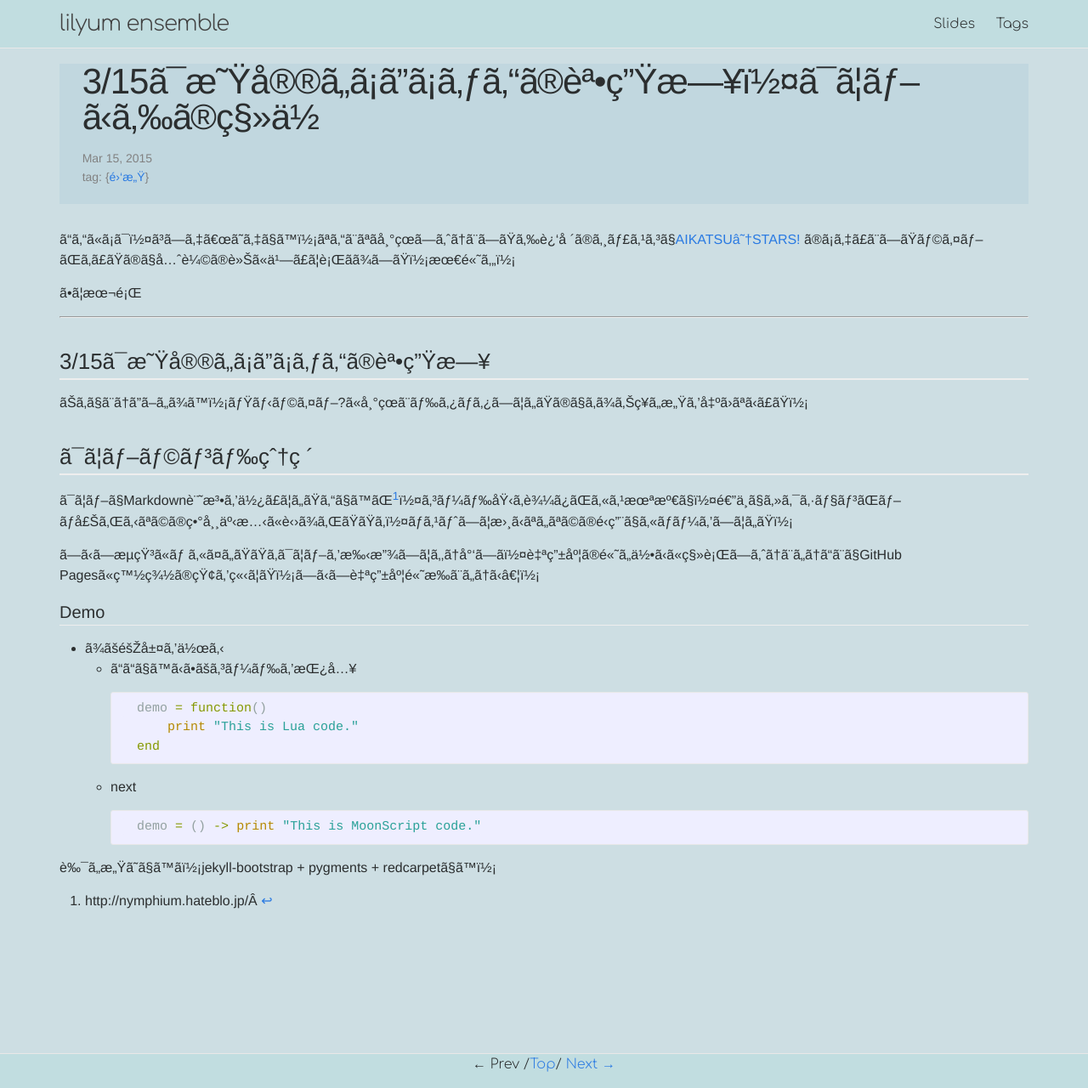
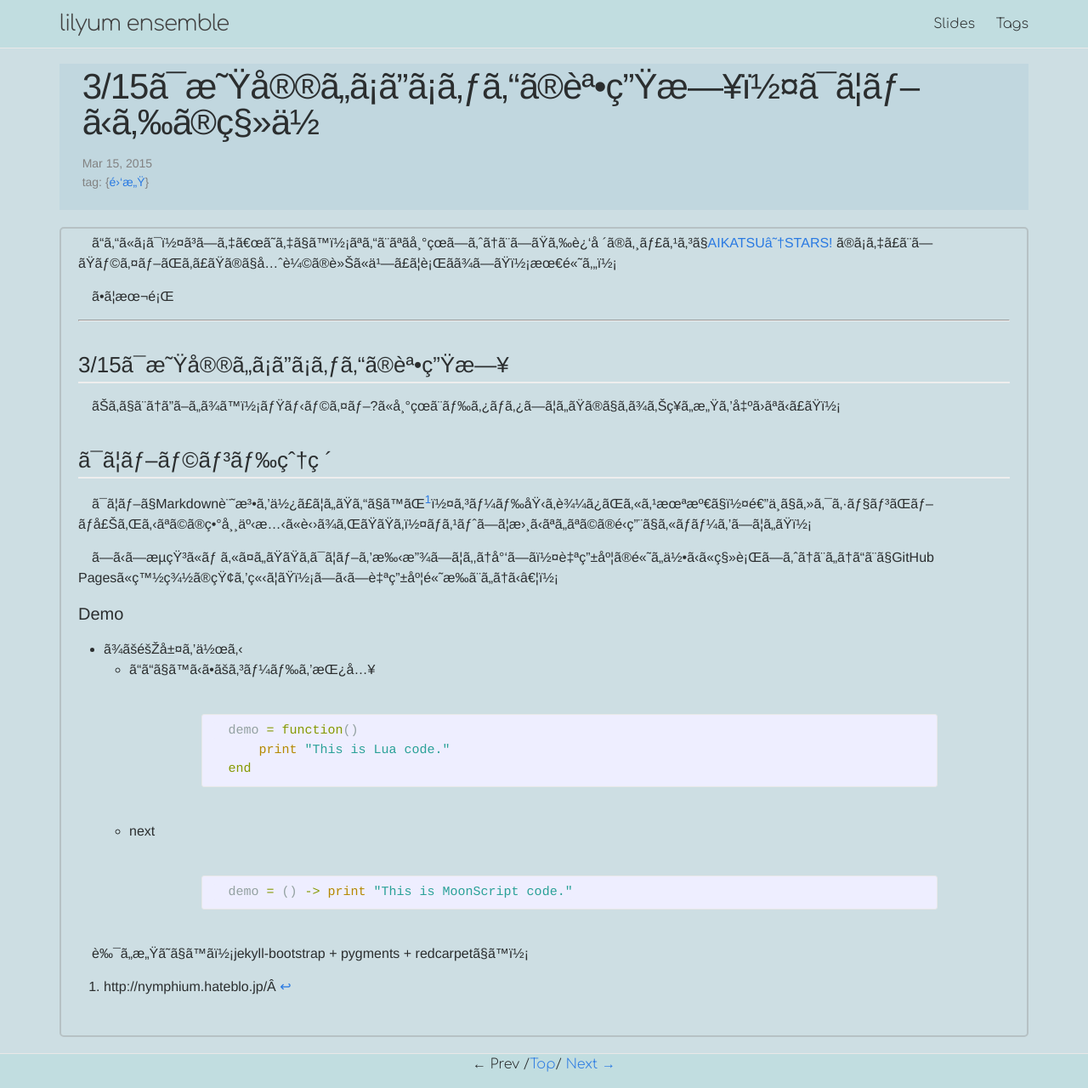
Before and after one commit to Nymphium/nymphium.github.io, a Jekyll site: the page built from _posts/2015-03-15-ikou.md, in a window 1280 px wide and 1280 px high. Shown: the whole window at 85% size. Built offline with Jekyll 4.4.1, drawn with Linux system fonts in a browser that asks for light colours; some web fonts are replaced; Markdown is read by kramdown in place of the engine named in the settings; a script that is not in the unit is left out.

Commit message:
deploy at 2016-09-26 22:26:12 +0900

```diff
--- a/_includes/head.html
+++ b/_includes/head.html
@@ -8,5 +8,5 @@
     <link rel="stylesheet" href="{{ "/css/main.css" | prepend: site.baseurl }}">
     <link rel="canonical" href="{{ page.url | replace:'index.html','' | prepend: site.baseurl | prepend: site.url }}">
     <link rel="alternate" type="application/rss+xml" title="{{ site.title }}" href="{{ "/feed.xml" | prepend: site.baseurl | prepend: site.url }}">
-    <link href="https://fonts.googleapis.com/css?family=Comfortaa:300|Droid+Sans+Mono" rel="stylesheet">
+    <link href="https://fonts.googleapis.com/css?family=Comfortaa:300|Droid+Sans+Mono|Crimson+Text:400,400i" rel="stylesheet">
   </head>
--- a/_sass/_base.scss
+++ b/_sass/_base.scss
@@ -86,34 +86,40 @@ h1, h2, h3, h4, h5, h6 {
 }
 
 article {
+	> .post-content > p {
+		text-indent: 1rem;
+	}
+
 	header {
 		background: rgba(166, 200, 212, 0.3);
-		padding: 0pt 20pt 5pt 20pt;
+		padding: 5pt 20pt 5pt 20pt;
 	}
 
 	.post-content[itemprop="articleBody"] {
-		// margin-bottom: -2rem;
+		border-style: solid;
+		border-color: rgba(138, 138, 138, 0.35);
+		border-width: 2px;
+		border-radius: 5px;
+		padding: 5px 20px 30px 20px;
+		margin-top: -10px;
 
-		h1 {
+		h1:not(:first-child) {
 			border-bottom: solid 3px #eee;
 			margin-top: 2rem;
 		}
 
-		h2 {
+		h2:not(:first-child) {
 			border-bottom: solid 2px #eee;
 			margin-top: 2rem;
 		}
 
 		h3, h4, h5, h6 {
+			:not(:first-child) {
 				border-bottom: solid 1px #eee;
 				margin-top: 1rem;
 			}
 		}
 	}
-
-.github-widget {
-	margin-top: 1rem;
-	margin-bottom: 1rem;
 }
 
 // div.pagination.btn-group {
@@ -164,8 +170,7 @@ blockquote {
 /**
  * Code formatting
  */
-pre,
-code {
+pre, code {
 	font-size: 15px;
 	border: 1px solid $grey-color-light;
 	border-radius: 3px;
@@ -230,7 +235,6 @@ pre {
  * Icons
  */
 .icon {
-
 	> svg {
 		display: inline-block;
 		width: 16px;
--- /dev/null
+++ b/_sass/_github-widget.scss
@@ -0,0 +1,6 @@
+.github-widget {
+	margin: 0 auto;
+	margin-top: 1rem;
+	margin-bottom: 1rem;
+	max-width: $widget-percent;
+}
--- /dev/null
+++ b/_sass/_mathjax.scss
@@ -0,0 +1,9 @@
+.MathJax_Display {
+	margin: 0 auto !important;
+	max-width: $widget-percent !important;
+	background: rgba(128, 128, 128, 0.17) !important;
+	overflow-x: auto !important;
+	font: $base-font-weight  #{$base-font-size}/#{$base-line-height} 'Crimson Text', serif;
+	padding-bottom: 5px;
+	padding-top: 5px;
+}
--- a/_sass/_syntax.scss
+++ b/_sass/_syntax.scss
@@ -1,84 +1,81 @@
-/* http://mattn.kaoriya.net/software/20160215110235.htm */
-ghlight {
-	background-color: #cccccc;
-	padding: 7px 7px 7px 10px;
-	border: 1px solid #ddd;
-	-moz-box-shadow: 3px 3px rgba(0,0,0,0.1);
-	-webkit-box-shadow: 3px 3px rgba(0,0,0,0.1);
-	box-shadow: 3px 3px rgba(0,0,0,0.1);
-	margin: 20px 0 20px 0;
-	overflow: hidden;
-}
-
 code {
 	font-family: 'Droid Sans Mono', 'Bitstream Vera Sans Mono','Courier', monospace;
 }
 
-.highlight .c { color: #586E75 } /* Comment */
-.highlight .err { color: #93A1A1 } /* Error */
-.highlight .g { color: #93A1A1 } /* Generic */
-.highlight .k { color: #859900 } /* Keyword */
-.highlight .l { color: #93A1A1 } /* Literal */
-.highlight .n { color: #93A1A1 } /* Name */
-.highlight .o { color: #859900 } /* Operator */
-.highlight .x { color: #CB4B16 } /* Other */
-.highlight .p { color: #93A1A1 } /* Punctuation */
-.highlight .cm { color: #586E75 } /* Comment.Multiline */
-.highlight .cp { color: #859900 } /* Comment.Preproc */
-.highlight .c1 { color: #586E75 } /* Comment.Single */
-.highlight .cs { color: #859900 } /* Comment.Special */
-.highlight .gd { color: #2AA198 } /* Generic.Deleted */
-.highlight .ge { color: #93A1A1; font-style: italic } /* Generic.Emph */
-.highlight .gr { color: #DC322F } /* Generic.Error */
-.highlight .gh { color: #CB4B16 } /* Generic.Heading */
-.highlight .gi { color: #859900 } /* Generic.Inserted */
-.highlight .go { color: #93A1A1 } /* Generic.Output */
-.highlight .gp { color: #93A1A1 } /* Generic.Prompt */
-.highlight .gs { color: #93A1A1; font-weight: bold } /* Generic.Strong */
-.highlight .gu { color: #CB4B16 } /* Generic.Subheading */
-.highlight .gt { color: #93A1A1 } /* Generic.Traceback */
-.highlight .kc { color: #CB4B16 } /* Keyword.Constant */
-.highlight .kd { color: #268BD2 } /* Keyword.Declaration */
-.highlight .kn { color: #859900 } /* Keyword.Namespace */
-.highlight .kp { color: #859900 } /* Keyword.Pseudo */
-.highlight .kr { color: #268BD2 } /* Keyword.Reserved */
-.highlight .kt { color: #DC322F } /* Keyword.Type */
-.highlight .ld { color: #93A1A1 } /* Literal.Date */
-.highlight .m { color: #2AA198 } /* Literal.Number */
-.highlight .s { color: #2AA198 } /* Literal.String */
-.highlight .na { color: #93A1A1 } /* Name.Attribute */
-.highlight .nb { color: #B58900 } /* Name.Builtin */
-.highlight .nc { color: #268BD2 } /* Name.Class */
-.highlight .no { color: #CB4B16 } /* Name.Constant */
-.highlight .nd { color: #268BD2 } /* Name.Decorator */
-.highlight .ni { color: #CB4B16 } /* Name.Entity */
-.highlight .ne { color: #CB4B16 } /* Name.Exception */
-.highlight .nf { color: #268BD2 } /* Name.Function */
-.highlight .nl { color: #93A1A1 } /* Name.Label */
-.highlight .nn { color: #93A1A1 } /* Name.Namespace */
-.highlight .nx { color: #555 } /* Name.Other */
-.highlight .py { color: #93A1A1 } /* Name.Property */
-.highlight .nt { color: #268BD2 } /* Name.Tag */
-.highlight .nv { color: #268BD2 } /* Name.Variable */
-.highlight .ow { color: #859900 } /* Operator.Word */
-.highlight .w { color: #93A1A1 } /* Text.Whitespace */
-.highlight .mf { color: #2AA198 } /* Literal.Number.Float */
-.highlight .mh { color: #2AA198 } /* Literal.Number.Hex */
-.highlight .mi { color: #2AA198 } /* Literal.Number.Integer */
-.highlight .mo { color: #2AA198 } /* Literal.Number.Oct */
-.highlight .sb { color: #586E75 } /* Literal.String.Backtick */
-.highlight .sc { color: #2AA198 } /* Literal.String.Char */
-.highlight .sd { color: #93A1A1 } /* Literal.String.Doc */
-.highlight .s2 { color: #2AA198 } /* Literal.String.Double */
-.highlight .se { color: #CB4B16 } /* Literal.String.Escape */
-.highlight .sh { color: #93A1A1 } /* Literal.String.Heredoc */
-.highlight .si { color: #2AA198 } /* Literal.String.Interpol */
-.highlight .sx { color: #2AA198 } /* Literal.String.Other */
-.highlight .sr { color: #DC322F } /* Literal.String.Regex */
-.highlight .s1 { color: #2AA198 } /* Literal.String.Single */
-.highlight .ss { color: #2AA198 } /* Literal.String.Symbol */
-.highlight .bp { color: #268BD2 } /* Name.Builtin.Pseudo */
-.highlight .vc { color: #268BD2 } /* Name.Variable.Class */
-.highlight .vg { color: #268BD2 } /* Name.Variable.Global */
-.highlight .vi { color: #268BD2 } /* Name.Variable.Instance */
-.highlight .il { color: #2AA198 } /* Literal.Number.Integer.Long */
+.highlight {
+	margin: 0 auto;
+	margin-top: 20px;
+	margin-bottom: 20px;
+	overflow: hidden;
+	max-width: $widget-percent;
+
+	/* http://mattn.kaoriya.net/software/20160215110235.htm */
+	.c { color: #586E75 } /* Comment */
+	.err { color: #93A1A1 } /* Error */
+	.g { color: #93A1A1 } /* Generic */
+	.k { color: #859900 } /* Keyword */
+	.l { color: #93A1A1 } /* Literal */
+	.n { color: #93A1A1 } /* Name */
+	.o { color: #859900 } /* Operator */
+	.x { color: #CB4B16 } /* Other */
+	.p { color: #93A1A1 } /* Punctuation */
+	.cm { color: #586E75 } /* Comment.Multiline */
+	.cp { color: #859900 } /* Comment.Preproc */
+	.c1 { color: #586E75 } /* Comment.Single */
+	.cs { color: #859900 } /* Comment.Special */
+	.gd { color: #2AA198 } /* Generic.Deleted */
+	.ge { color: #93A1A1; font-style: italic } /* Generic.Emph */
+	.gr { color: #DC322F } /* Generic.Error */
+	.gh { color: #CB4B16 } /* Generic.Heading */
+	.gi { color: #859900 } /* Generic.Inserted */
+	.go { color: #93A1A1 } /* Generic.Output */
+	.gp { color: #93A1A1 } /* Generic.Prompt */
+	.gs { color: #93A1A1; font-weight: bold } /* Generic.Strong */
+	.gu { color: #CB4B16 } /* Generic.Subheading */
+	.gt { color: #93A1A1 } /* Generic.Traceback */
+	.kc { color: #CB4B16 } /* Keyword.Constant */
+	.kd { color: #268BD2 } /* Keyword.Declaration */
+	.kn { color: #859900 } /* Keyword.Namespace */
+	.kp { color: #859900 } /* Keyword.Pseudo */
+	.kr { color: #268BD2 } /* Keyword.Reserved */
+	.kt { color: #DC322F } /* Keyword.Type */
+	.ld { color: #93A1A1 } /* Literal.Date */
+	.m { color: #2AA198 } /* Literal.Number */
+	.s { color: #2AA198 } /* Literal.String */
+	.na { color: #93A1A1 } /* Name.Attribute */
+	.nb { color: #B58900 } /* Name.Builtin */
+	.nc { color: #268BD2 } /* Name.Class */
+	.no { color: #CB4B16 } /* Name.Constant */
+	.nd { color: #268BD2 } /* Name.Decorator */
+	.ni { color: #CB4B16 } /* Name.Entity */
+	.ne { color: #CB4B16 } /* Name.Exception */
+	.nf { color: #268BD2 } /* Name.Function */
+	.nl { color: #93A1A1 } /* Name.Label */
+	.nn { color: #93A1A1 } /* Name.Namespace */
+	.nx { color: #555 } /* Name.Other */
+	.py { color: #93A1A1 } /* Name.Property */
+	.nt { color: #268BD2 } /* Name.Tag */
+	.nv { color: #268BD2 } /* Name.Variable */
+	.ow { color: #859900 } /* Operator.Word */
+	.w { color: #93A1A1 } /* Text.Whitespace */
+	.mf { color: #2AA198 } /* Literal.Number.Float */
+	.mh { color: #2AA198 } /* Literal.Number.Hex */
+	.mi { color: #2AA198 } /* Literal.Number.Integer */
+	.mo { color: #2AA198 } /* Literal.Number.Oct */
+	.sb { color: #586E75 } /* Literal.String.Backtick */
+	.sc { color: #2AA198 } /* Literal.String.Char */
+	.sd { color: #93A1A1 } /* Literal.String.Doc */
+	.s2 { color: #2AA198 } /* Literal.String.Double */
+	.se { color: #CB4B16 } /* Literal.String.Escape */
+	.sh { color: #93A1A1 } /* Literal.String.Heredoc */
+	.si { color: #2AA198 } /* Literal.String.Interpol */
+	.sx { color: #2AA198 } /* Literal.String.Other */
+	.sr { color: #DC322F } /* Literal.String.Regex */
+	.s1 { color: #2AA198 } /* Literal.String.Single */
+	.ss { color: #2AA198 } /* Literal.String.Symbol */
+	.bp { color: #268BD2 } /* Name.Builtin.Pseudo */
+	.vc { color: #268BD2 } /* Name.Variable.Class */
+	.vg { color: #268BD2 } /* Name.Variable.Global */
+	.vi { color: #268BD2 } /* Name.Variable.Instance */
+	.il { color: #2AA198 } /* Literal.Number.Integer.Long */
+}
--- /dev/null
+++ b/_sass/embeddedtweet.scss
@@ -0,0 +1,3 @@
+twitterwidget {
+	margin: 0 auto;
+}
--- a/css/main.scss
+++ b/css/main.scss
@@ -29,6 +29,8 @@ $content-width:    1200px;
 $on-palm:          600px;
 $on-laptop:        800px;
 
+$widget-percent:   90%;
+
 
 
 // Use media queries like this:
@@ -52,6 +54,7 @@ table {
 	border-style: solid;
 	border-color: #ddd #ccc #ccc #ddd;
 	background-color: #fff;
+	margin: 0 auto;
 }
 
 caption {
@@ -81,6 +84,10 @@ td {
 	"base",
 	"layout",
 	"syntax",
+	// "syntax-highlighting",
 	"header",
-	"footer"
+	"footer",
+	"embeddedtweet",
+	"mathjax",
+	"github-widget"
 ;
```
Also changed, not shown: _posts/2016-09-26-10月の決意.md (added, +26 -0 lines). Lines whose indentation alone changed are shown as unchanged.
